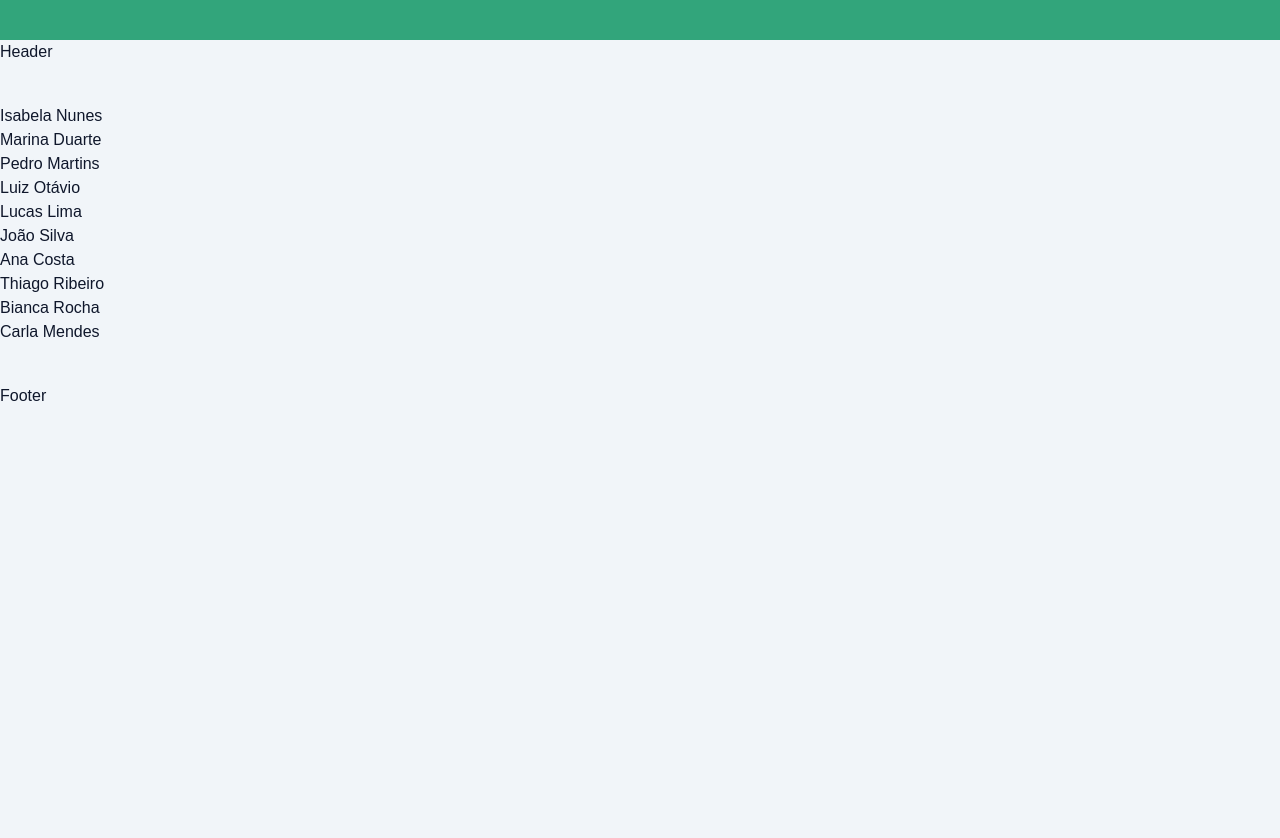
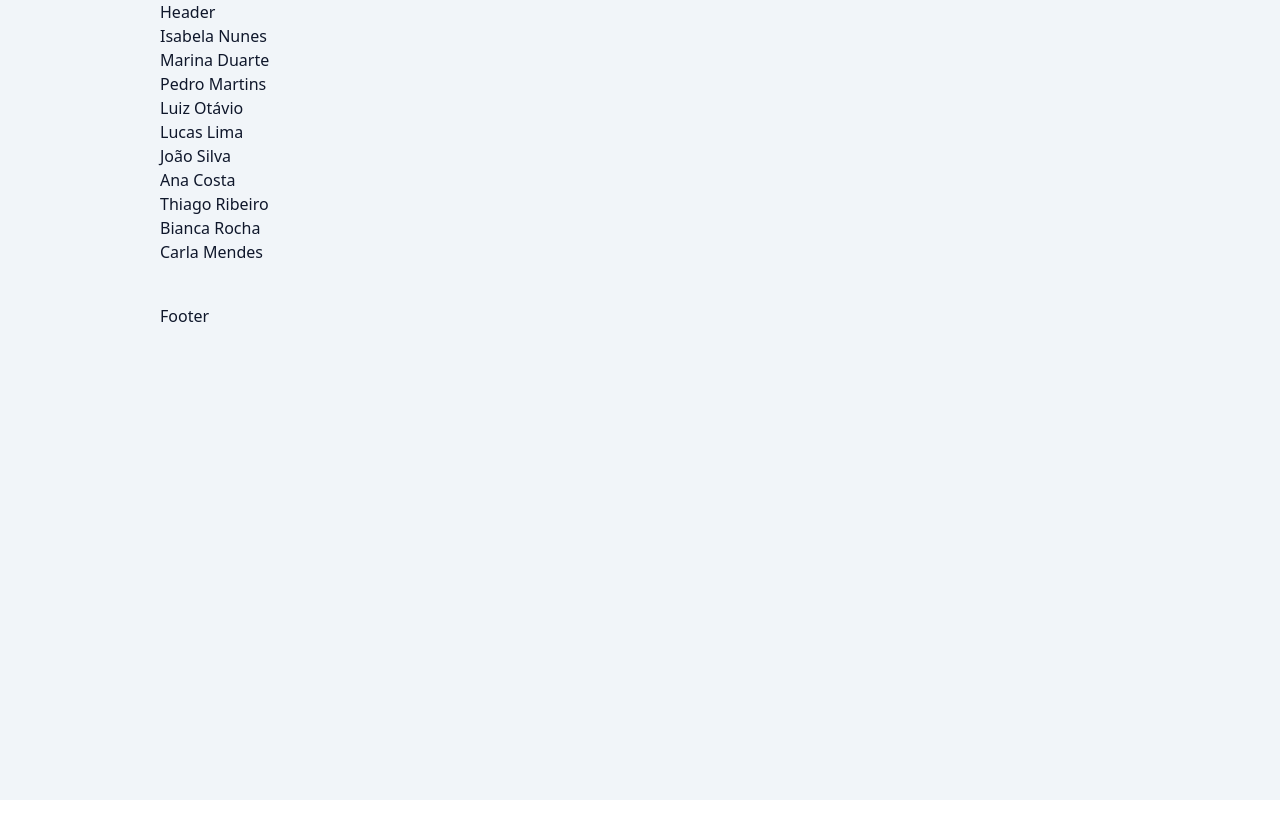
Before and after one commit to GustavoRRSilva/Blog-Next15-React-19, a Next.js app: page / in a window 1280 px wide. After the commit the page ends 800 px from the top, so only its background shows below. Built offline with nearby package versions, Linux system fonts and the light colour scheme.

Commit message:
feat:adding a container component

```diff
--- a/src/app/globals.css
+++ b/src/app/globals.css
@@ -18,9 +18,3 @@
     --foreground: #ededed;
   }
 }
-
-body {
-  background: #32a57b;
-  color: var(--foreground);
-  font-family: Arial, Helvetica, sans-serif;
-}
--- a/src/app/page.tsx
+++ b/src/app/page.tsx
@@ -1,11 +1,12 @@
+import Container from '@/components/Container';
 import Posts from '@/components/PostsList';
 import Spinloader from '@/components/SpinLoader';
 import { Suspense } from 'react';
 
 export default async function HomePage() {
   return (
-    <div className='text-slate-900 bg-slate-100 min-h-screen'>
-      <header className='my-10'>
+    <Container>
+      <header className=''>
         <p>Header</p>
       </header>
 
@@ -16,6 +17,6 @@ export default async function HomePage() {
       <footer className='mt-10'>
         <p>Footer</p>
       </footer>
-    </div>
+    </Container>
   );
 }
--- /dev/null
+++ b/src/components/Container/index.tsx
@@ -0,0 +1,10 @@
+type ContainerProps = {
+  children: React.ReactNode;
+};
+export default function Container({ children }: ContainerProps) {
+  return (
+    <div className='text-slate-900 bg-slate-100 min-h-screen'>
+      <div className=' max-w-screen-lg px-8 mx-auto '>{children}</div>
+    </div>
+  );
+}
```
